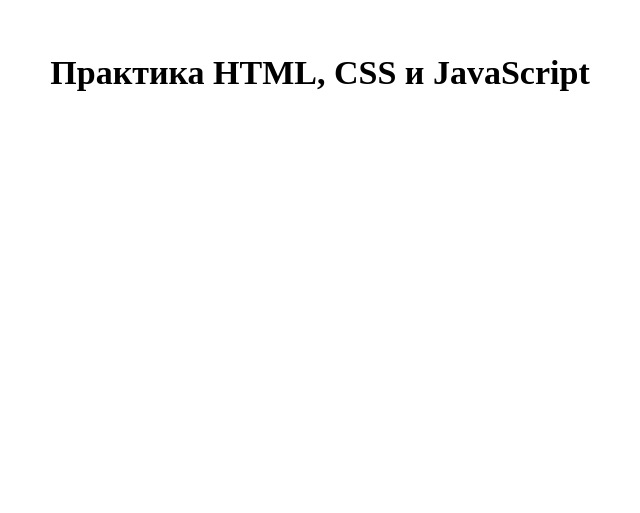
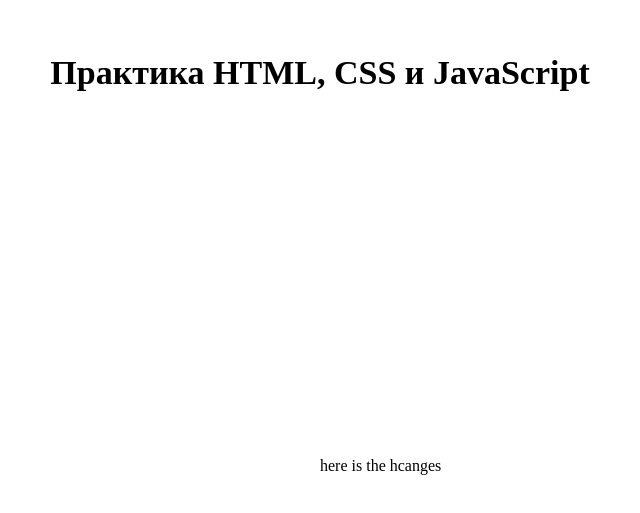
Before and after one commit to TikhonovaKs/post, a plain HTML site: page index.html in a window 1280 px wide. Shown: the part 1467-1980 px from the top of the page, without its empty margins (328-968 px from the left). Drawn offline with Linux system fonts and the light colour scheme.

Commit message:
added Footer

```diff
--- a/index.html
+++ b/index.html
@@ -1,5 +1,6 @@
 <!DOCTYPE html>
 <html lang="ru">
+
 <head>
   <meta charset="UTF-8">
   <link rel="stylesheet" href="https://code.s3.yandex.net/web-code/normalize.css">
@@ -10,6 +11,7 @@
   <meta name="keywords" content="html, css, javascript">
   <meta name="author" content="Стас Басов">
 </head>
+
 <body class="page">
   <header class="header centered-block">
     <h1 class="centered-block"><a href="#" class="header__link" lang="en">Stas Basov</a></h1>
@@ -36,7 +38,8 @@
       <div class="flex-row flex-row_reversed flex-row_space_bottom">
         <div class="flex-column flex-column_reversed">
           <div class="project project_width_l project_height_s">
-            <video class="project__video" src="https://code.s3.yandex.net/web-code/like.mp4" autoplay muted loop></video>
+            <video class="project__video" src="https://code.s3.yandex.net/web-code/like.mp4" autoplay muted
+              loop></video>
           </div>
           <ul class="flex-row list">
             <li class="project project_name_slider project_width_m project_height_m">
@@ -69,6 +72,9 @@
   </main>
   <footer class="footer centered-block">
     <div class="footer__logo"></div>
+    <div class="footer__logo">here is the hcanges</div>
+
   </footer>
 </body>
+
 </html>
```
